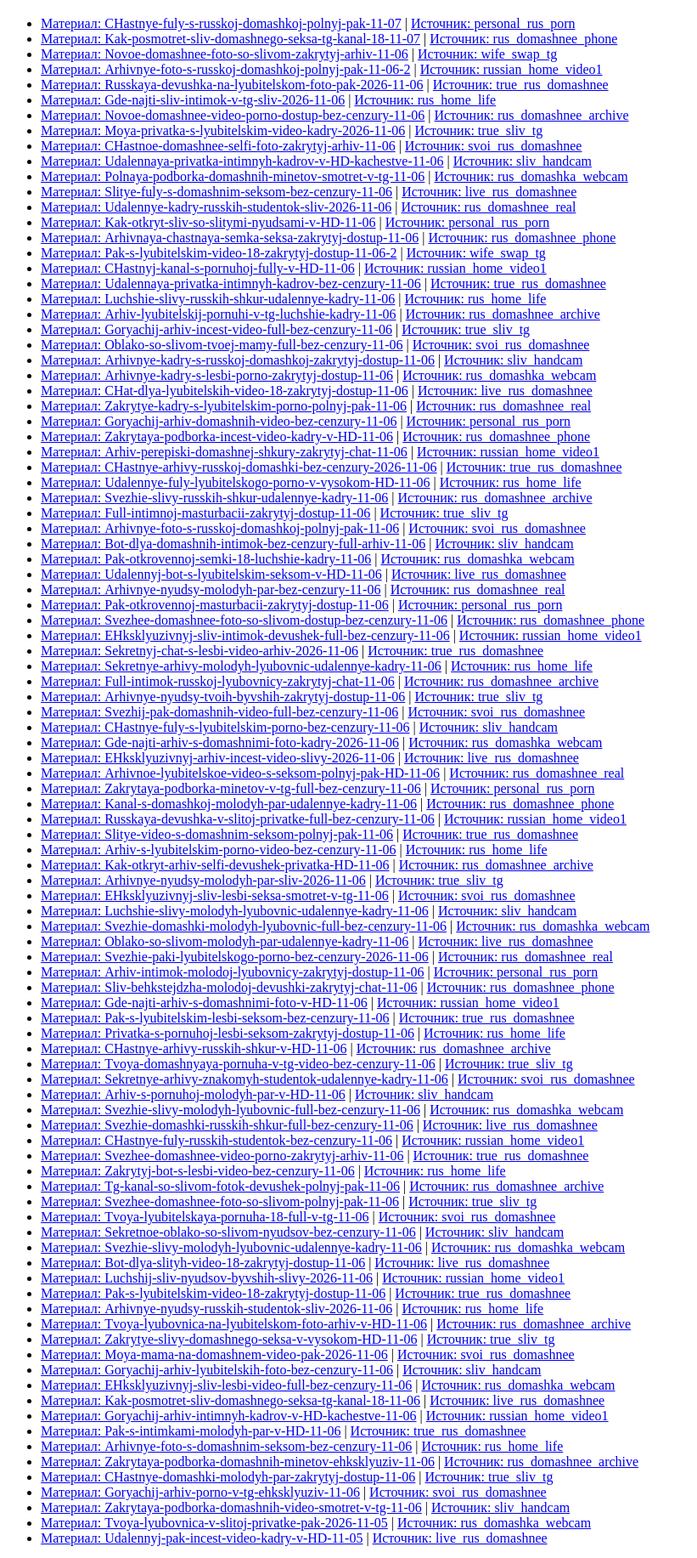
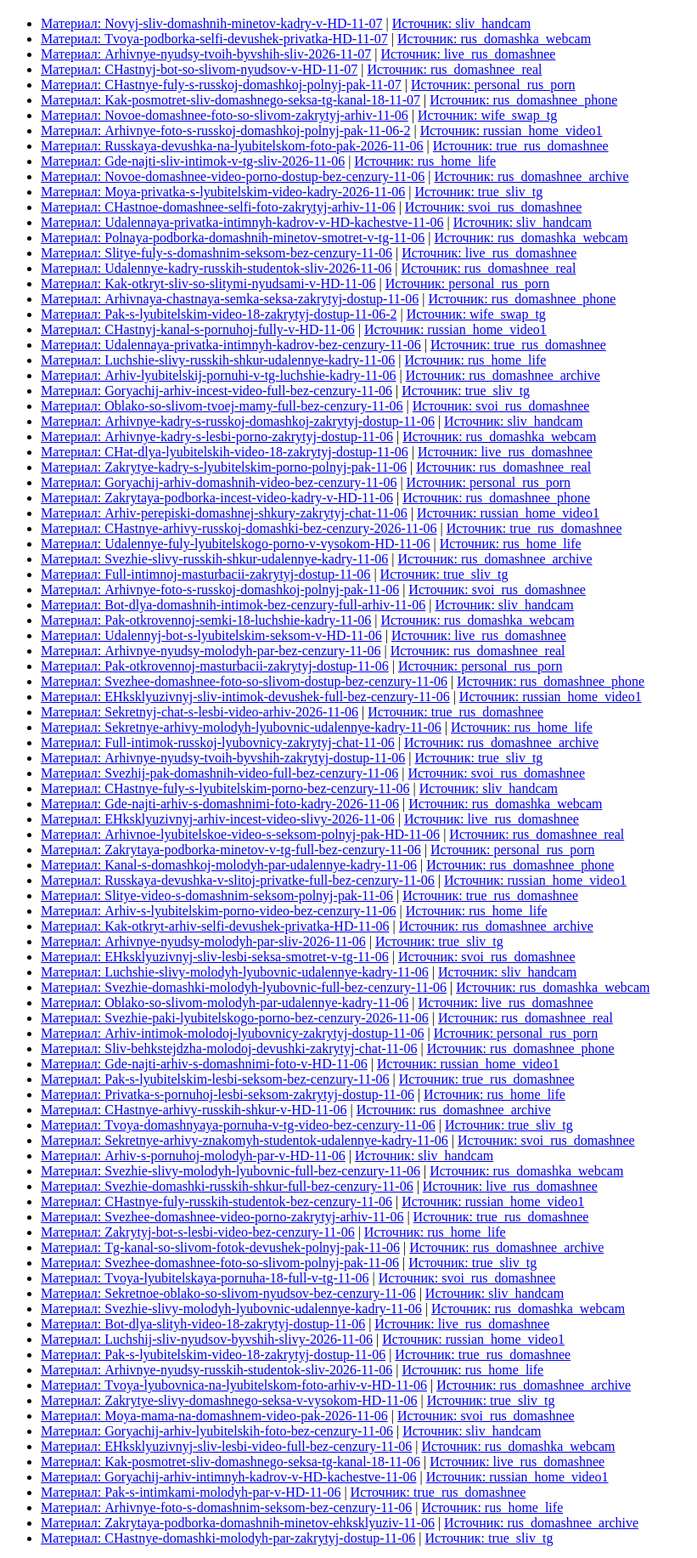
Before and after one commit to henryolver888/henryolver888.github.io, a plain HTML site: page archive_3.html in a window 1280 px wide. Shown: the part 61-1894 px from the top of the page at 85% size, without its empty margins (0-821 px from the left). Drawn offline with Linux system fonts and the light colour scheme.

Commit message:
Update Hub: 2026-11-10 04:15

```diff
--- a/archive_3.html
+++ b/archive_3.html
@@ -8,6 +8,10 @@
 <body>
     <h1>Архив материалов (Страница 4)</h1>
     <ul>
+        <li><a href="https://telegra.ph/Novyj-sliv-domashnih-minetov-kadry-v-HD-11-07">Материал: Novyj-sliv-domashnih-minetov-kadry-v-HD-11-07</a> | <a href="https://t.me/s/sliv_handcam">Источник: sliv_handcam</a></li>
+        <li><a href="https://telegra.ph/Tvoya-podborka-selfi-devushek-privatka-HD-11-07">Материал: Tvoya-podborka-selfi-devushek-privatka-HD-11-07</a> | <a href="https://t.me/s/rus_domashka_webcam">Источник: rus_domashka_webcam</a></li>
+        <li><a href="https://telegra.ph/Arhivnye-nyudsy-tvoih-byvshih-sliv-2026-11-07">Материал: Arhivnye-nyudsy-tvoih-byvshih-sliv-2026-11-07</a> | <a href="https://t.me/s/live_rus_domashnee">Источник: live_rus_domashnee</a></li>
+        <li><a href="https://telegra.ph/CHastnyj-bot-so-slivom-nyudsov-v-HD-11-07">Материал: CHastnyj-bot-so-slivom-nyudsov-v-HD-11-07</a> | <a href="https://t.me/s/rus_domashnee_real">Источник: rus_domashnee_real</a></li>
         <li><a href="https://telegra.ph/CHastnye-fuly-s-russkoj-domashkoj-polnyj-pak-11-07">Материал: CHastnye-fuly-s-russkoj-domashkoj-polnyj-pak-11-07</a> | <a href="https://t.me/s/personal_rus_porn">Источник: personal_rus_porn</a></li>
         <li><a href="https://telegra.ph/Kak-posmotret-sliv-domashnego-seksa-tg-kanal-18-11-07">Материал: Kak-posmotret-sliv-domashnego-seksa-tg-kanal-18-11-07</a> | <a href="https://t.me/s/rus_domashnee_phone">Источник: rus_domashnee_phone</a></li>
         <li><a href="https://telegra.ph/Novoe-domashnee-foto-so-slivom-zakrytyj-arhiv-11-06">Материал: Novoe-domashnee-foto-so-slivom-zakrytyj-arhiv-11-06</a> | <a href="https://t.me/s/wife_swap_tg">Источник: wife_swap_tg</a></li>
@@ -104,10 +108,6 @@
         <li><a href="https://telegra.ph/Arhivnye-foto-s-domashnim-seksom-bez-cenzury-11-06">Материал: Arhivnye-foto-s-domashnim-seksom-bez-cenzury-11-06</a> | <a href="https://t.me/s/rus_home_life">Источник: rus_home_life</a></li>
         <li><a href="https://telegra.ph/Zakrytaya-podborka-domashnih-minetov-ehksklyuziv-11-06">Материал: Zakrytaya-podborka-domashnih-minetov-ehksklyuziv-11-06</a> | <a href="https://t.me/s/rus_domashnee_archive">Источник: rus_domashnee_archive</a></li>
         <li><a href="https://telegra.ph/CHastnye-domashki-molodyh-par-zakrytyj-dostup-11-06">Материал: CHastnye-domashki-molodyh-par-zakrytyj-dostup-11-06</a> | <a href="https://t.me/s/true_sliv_tg">Источник: true_sliv_tg</a></li>
-        <li><a href="https://telegra.ph/Goryachij-arhiv-porno-v-tg-ehksklyuziv-11-06">Материал: Goryachij-arhiv-porno-v-tg-ehksklyuziv-11-06</a> | <a href="https://t.me/s/svoi_rus_domashnee">Источник: svoi_rus_domashnee</a></li>
-        <li><a href="https://telegra.ph/Zakrytaya-podborka-domashnih-video-smotret-v-tg-11-06">Материал: Zakrytaya-podborka-domashnih-video-smotret-v-tg-11-06</a> | <a href="https://t.me/s/sliv_handcam">Источник: sliv_handcam</a></li>
-        <li><a href="https://telegra.ph/Tvoya-lyubovnica-v-slitoj-privatke-pak-2026-11-05">Материал: Tvoya-lyubovnica-v-slitoj-privatke-pak-2026-11-05</a> | <a href="https://t.me/s/rus_domashka_webcam">Источник: rus_domashka_webcam</a></li>
-        <li><a href="https://telegra.ph/Udalennyj-pak-incest-video-kadry-v-HD-11-05">Материал: Udalennyj-pak-incest-video-kadry-v-HD-11-05</a> | <a href="https://t.me/s/live_rus_domashnee">Источник: live_rus_domashnee</a></li>
     </ul>
     <div class='pagination'>
         <a href="archive_2.html">⬅️ Новее</a>
```
